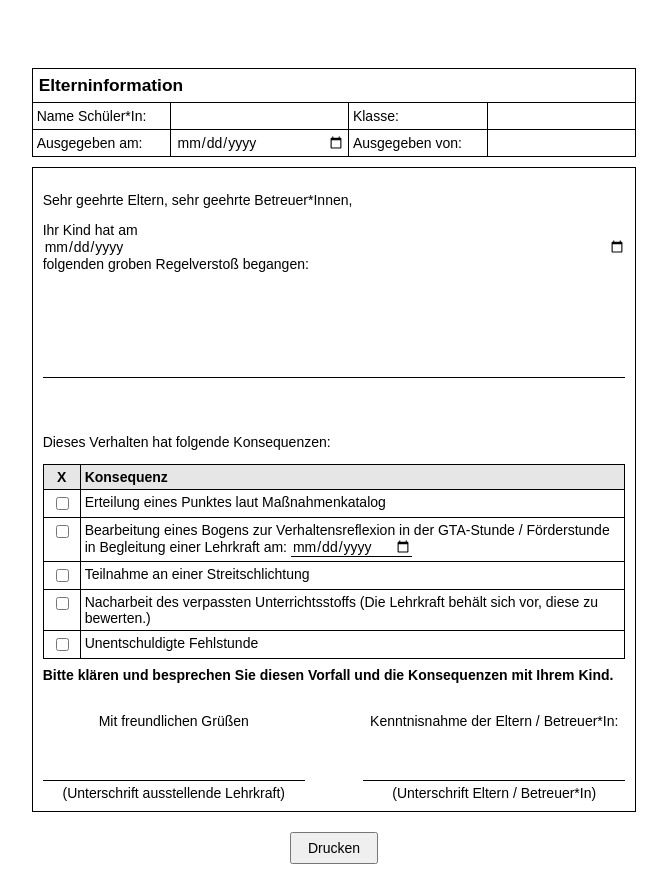
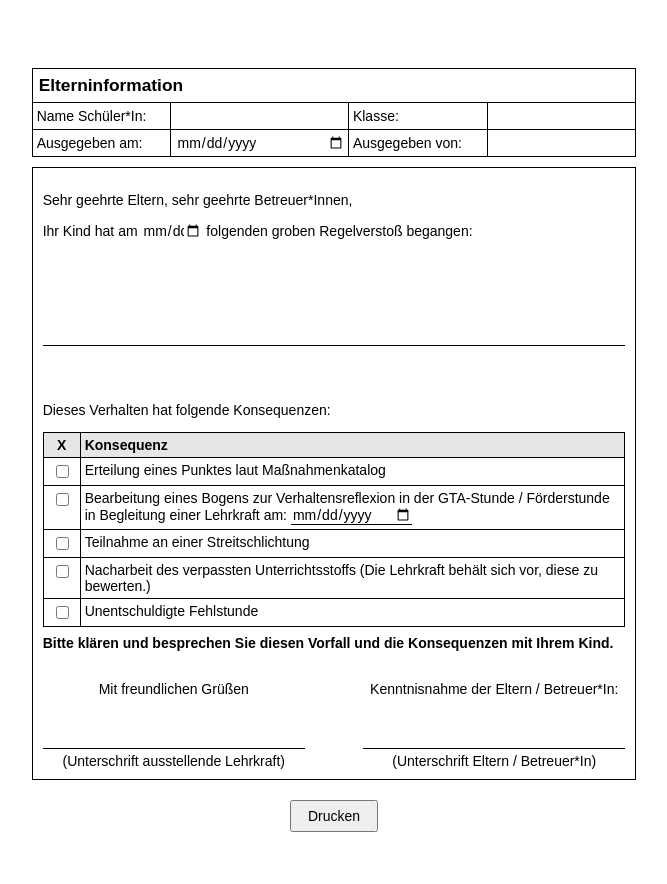
Before and after one commit to MartinNeuschwander/Elterninfo, a plain HTML site: page index.html in a window 1280 px wide. Shown: the whole page, without its empty margins (306-973 px from the left). After the commit the page ends 852 px from the top, so only its background shows below. Drawn offline with Linux system fonts and the light colour scheme.

Commit message:
Update input date style in index.html

```diff
--- a/index.html
+++ b/index.html
@@ -189,7 +189,7 @@ function printForm() {
 <div class="section">
     <p>Sehr geehrte Eltern, sehr geehrte Betreuer*Innen,</p>
 
-    <p>Ihr Kind hat am <input type="date" border-bottom:0px solid #000;"> folgenden groben Regelverstoß begangen:</p>
+    <p>Ihr Kind hat am <input type="date" border-bottom:0px style="width:60px; solid #000;"> folgenden groben Regelverstoß begangen:</p>
     <div class="textarea-line">
         <textarea rows="5"></textarea>
     </div>
```
